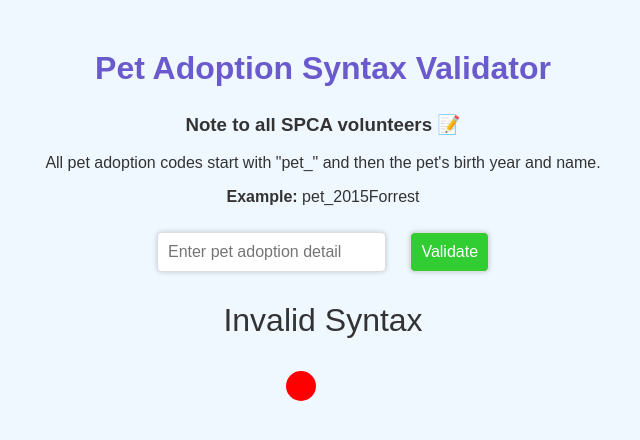
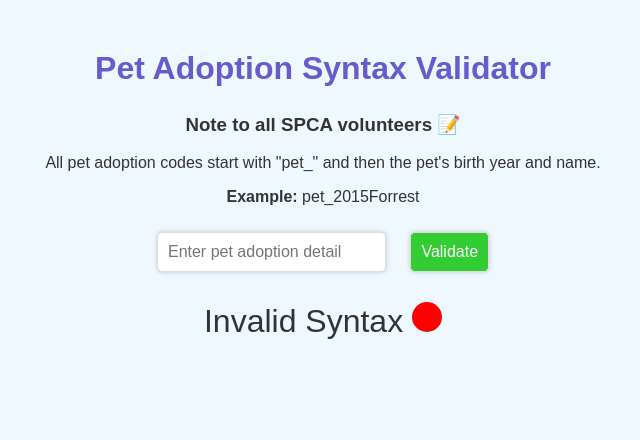
Before and after one commit to OmphileMorwane/OMPMOR404_BCL2401_GroupE01_Omphile-Morwane_JSL01, a plain HTML site: page index.html in a window 1280 px wide. Both pictures are taken after a click on the button "Validate". Shown: the whole page, without its empty margins (317-957 px from the left). Drawn offline with Linux system fonts and the light colour scheme.

Commit message:
Changed the innertext to innerHTML

```diff
--- a/index.css
+++ b/index.css
@@ -48,28 +48,18 @@ button:hover {
 .emoji {
   font-size: 1.5em;
 }
-
-#redDot,
-#greenDot {
+.redDot,
+.greenDot {
   width: 30px;
   height: 30px;
   border-radius: 50%;
   display: inline-block;
-  margin-right: 5px;
-}
-.dot {
-  background-color: red; /* Default color for both dots */
-  width: 30px;
-  height: 30px;
-  border-radius: 50%;
-  display: inline-block;
-  margin-left: 5px; /* Adds space between result text and dots */
 }
 
-#greenDot {
+.greenDot {
   background-color: green;
 }
 
-#redDot {
+.redDot {
   background-color: red;
 }
--- a/index.html
+++ b/index.html
@@ -16,7 +16,5 @@
     <input type="text" id="petInput" placeholder="Enter pet adoption detail" />
     <button onclick="validateSyntax()">Validate</button>
     <p id="result"></p>
-    <span id="redDot" class="dot" style="visibility: hidden"></span>
-    <span id="greenDot" class="dot" style="visibility: hidden">.</span>
   </body>
 </html>
--- a/script.js
+++ b/script.js
@@ -6,15 +6,11 @@ function validateSyntax() {
   let regex = /^pet_[a-zA-Z0-9]+$/;
 
   if (regex.test(input)) {
-    result = "Valid Syntax";
-    document.getElementById("redDot").style.visibility = "hidden";
-    document.getElementById("greenDot").style.visibility = "visible";
+    result = 'Valid Syntax <span class="greenDot"></span>';
   } else {
-    result = "Invalid Syntax";
-    document.getElementById("redDot").style.visibility = "visible";
-    document.getElementById("greenDot").style.visibility = "hidden";
+    result = 'Invalid Syntax <span class="redDot"></span>';
   }
   // Check if input starts with 'pet_' and followed by alphanumeric characters
 
-  document.getElementById("result").innerText = result;
+  document.getElementById("result").innerHTML = result;
 }
```
